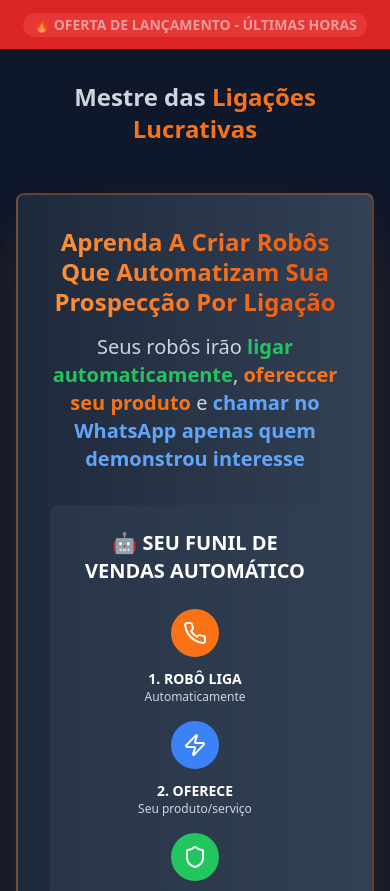
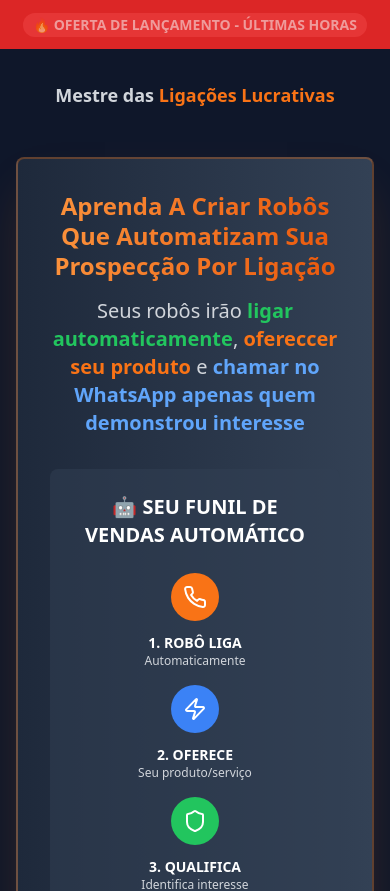
Before and after one commit to rafaelhtml/conversao-pura, a React (Vite) app: page / in a window 390 px wide. Shown: the top 891 px of the page. Built offline with nearby package versions, Linux system fonts and the light colour scheme.

Commit message:
Ajustar título no mobile
Ajustei o título "Mestre das Ligações Lucrativas" para ocupar apenas uma linha no modo mobile, melhorando a formatação da página.
-edited src/pages/Index.tsx

```diff
--- a/src/pages/Index.tsx
+++ b/src/pages/Index.tsx
@@ -26,9 +26,8 @@ const IndexContent = () => {
       {/* Hero Section */}
       <section className="container mx-auto px-4 py-8 md:py-16 text-center">
         <div className="max-w-4xl mx-auto">
-          <h1 className="text-2xl md:text-3xl font-semibold mb-8 text-gray-300">
-            Mestre das{" "}
-            <span className="text-orange-500">Ligações Lucrativas</span>
+          <h1 className="text-lg md:text-3xl font-semibold mb-8 text-gray-300 whitespace-nowrap">
+            Mestre das <span className="text-orange-500">Ligações Lucrativas</span>
           </h1>
 
 
```
